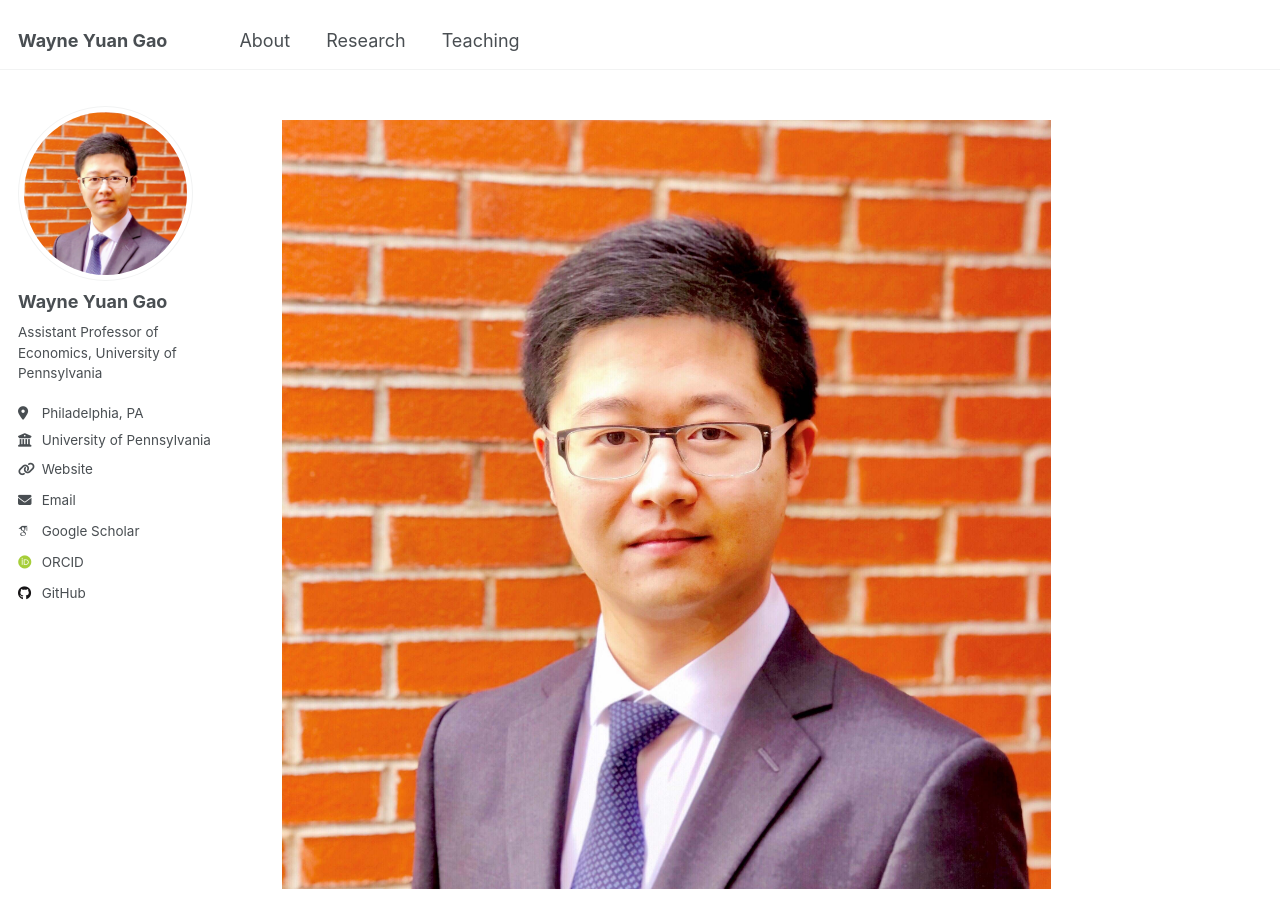
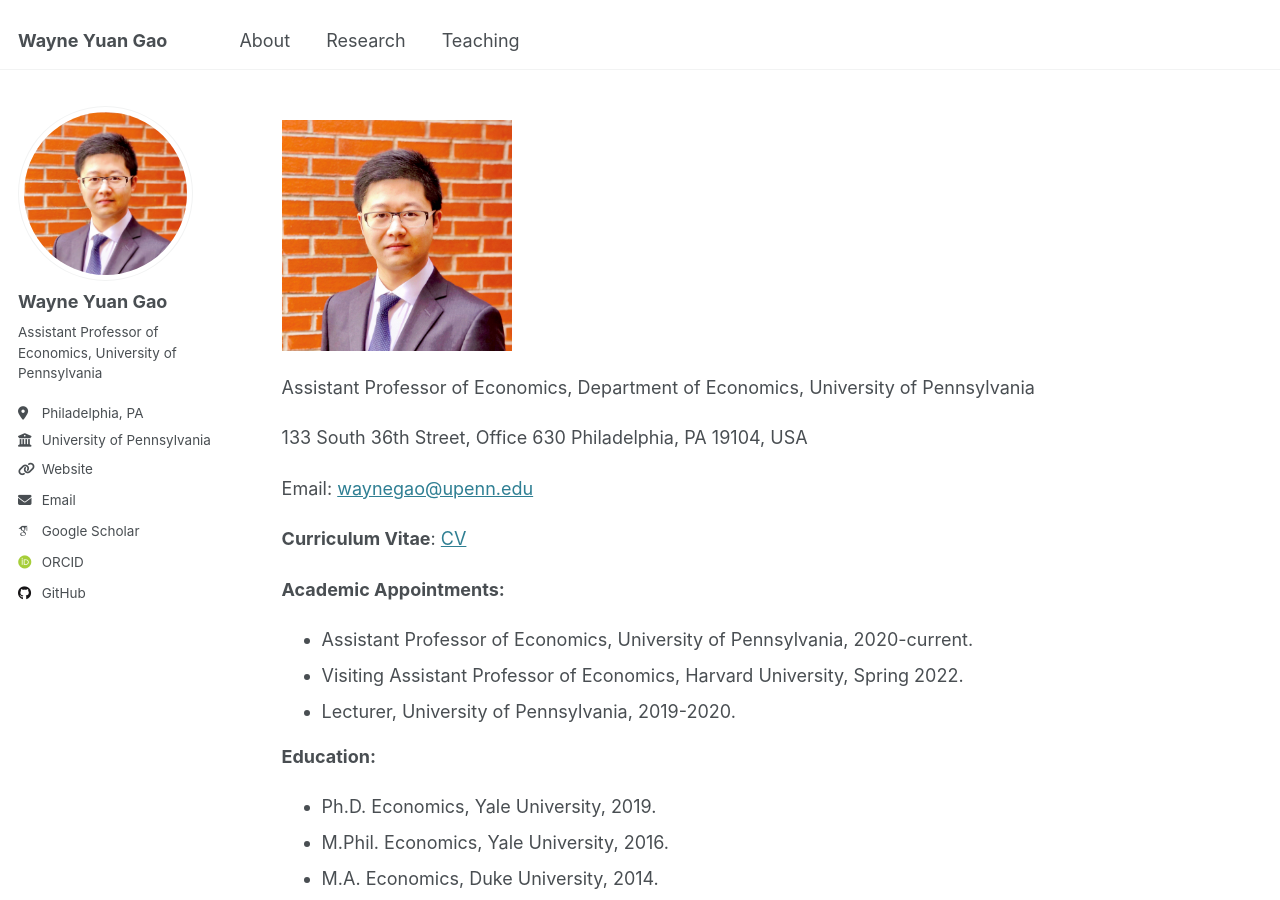
Before and after one commit to wayne-y-gao/wayne-y-gao.github.io, a Jekyll site: the page built from _pages/about.md, in a window 1280 px wide and 900 px high. Built offline with Jekyll 4.4.1, drawn with Linux system fonts in a browser that asks for light colours; some web fonts are replaced.

Commit message:
Update about.md

```diff
--- a/_pages/about.md
+++ b/_pages/about.md
@@ -7,7 +7,7 @@ redirect_from:
   - /about.html
 ---
 
-![Profile Image](images/BrickLightSqS.jpg)
+<img src="images/BrickLightSqS.jpg" alt="Profile Image" style="width:30%;">
 
 Assistant Professor of Economics,
 Department of Economics,
```
